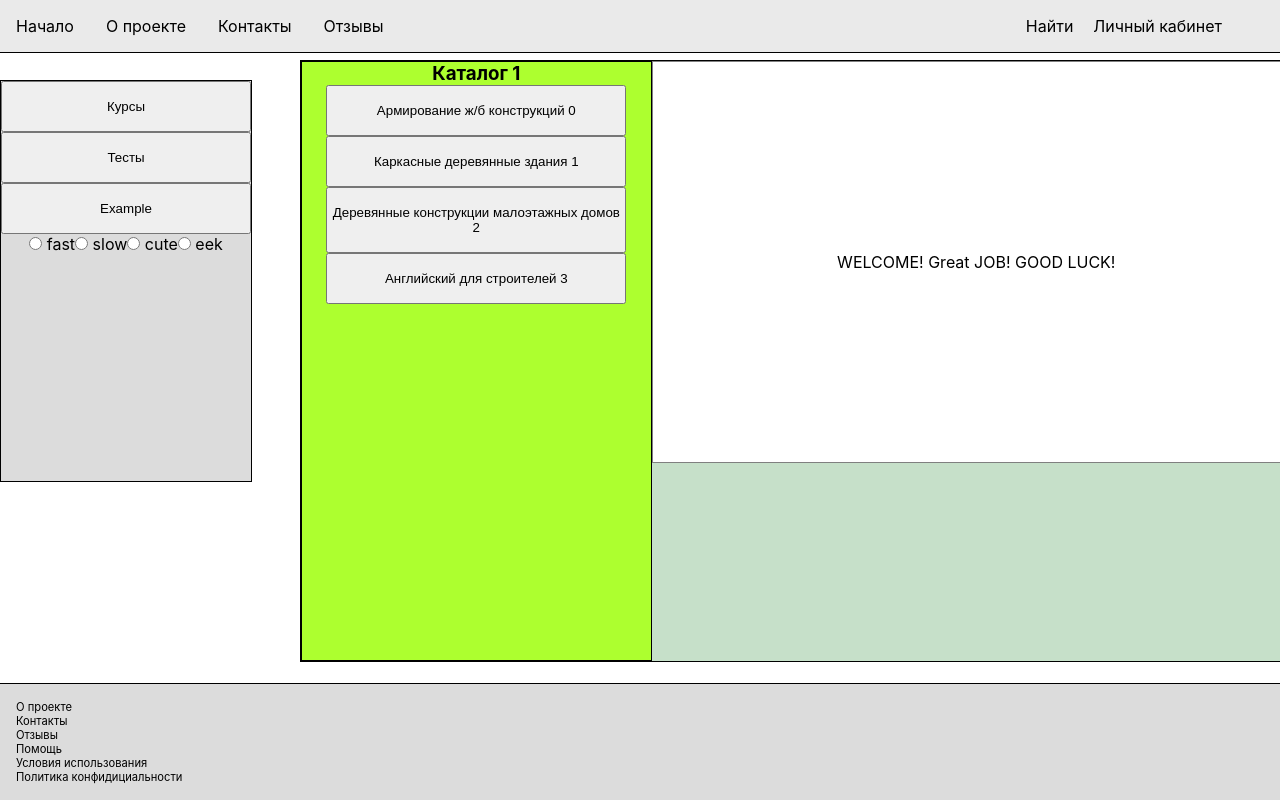
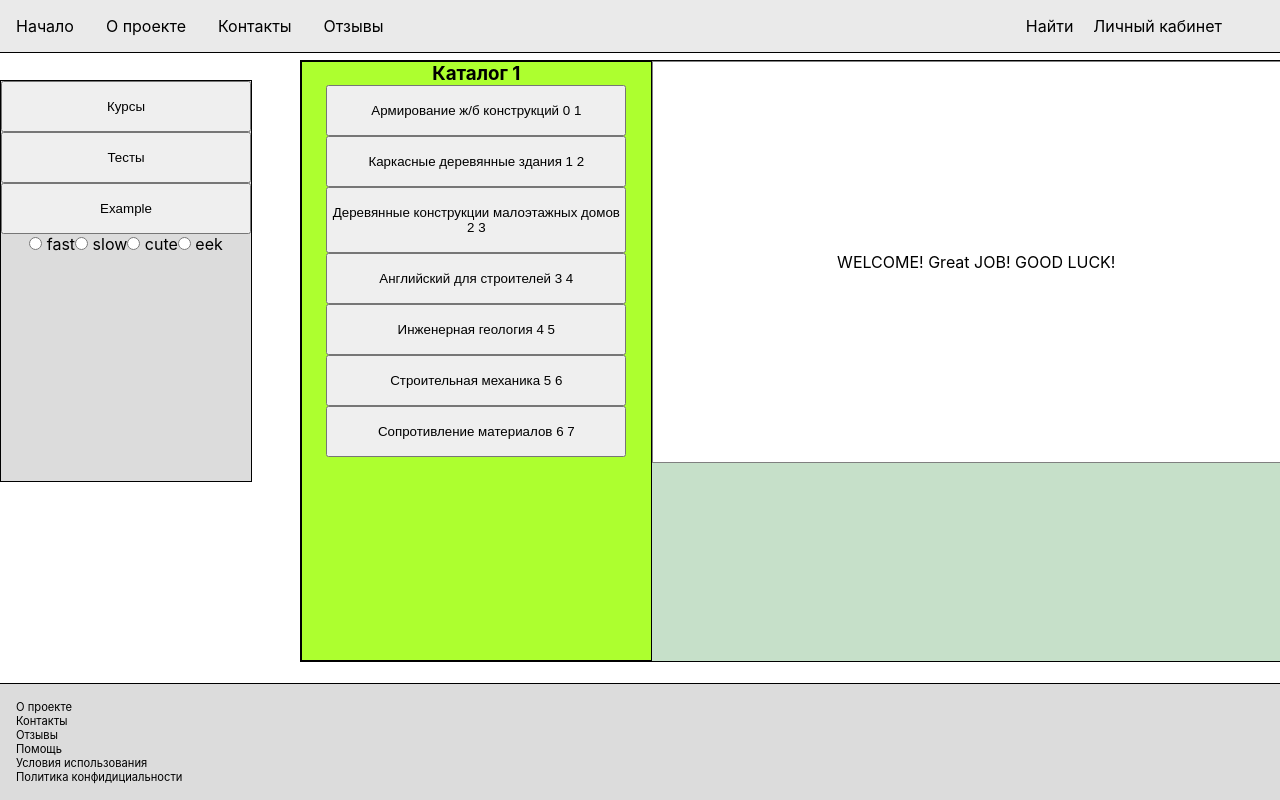
Before and after one commit to IvanMishinSever/wsctutors, a React (Create React App) app: page / in a window 1280 px wide. Both pictures are taken after a click on the button "Курсы". Shown: the top 800 px of the page. Built offline with nearby package versions, Linux system fonts and the light colour scheme.

Commit message:
change data structure

```diff
--- a/src/Components/MainVIew/Category/Category.js
+++ b/src/Components/MainVIew/Category/Category.js
@@ -64,7 +64,7 @@ export default class Category extends React.Component {
                         <h3>Каталог {idCategory}</h3>
                         <ul> {
                             nameCategory.map( (item, index) => (
-                                <li key={item}><button onClick={this.handleClick} value={String(index)}>{item} {index}</button></li>
+                                <li key={item.id}><button onClick={this.handleClick} value={String(index)}>{item.label} {index} {item.id}</button></li>
 
                             ))
                             }
--- a/src/Components/MainVIew/Category/CategoryDataCourses.js
+++ b/src/Components/MainVIew/Category/CategoryDataCourses.js
@@ -1,14 +1,52 @@
 
-const TestCategory = ['Армирование ж/б конструкций',
+/*const CourseCategory = ['Армирование ж/б конструкций',
 'Каркасные деревянные здания',
 'Деревянные конструкции малоэтажных домов',
 'Английский для строителей'
+
+];
+*/
+const CourseCategory = [
+    {
+        id: "1",
+        label: 'Армирование ж/б конструкций',
+        nodes:[
+            {
+            id: "1",
+            label: "СП63 П.1",
+            },
+            {
+            id: "2",
+            label: "СП63 П.2",
+            },
+            {id: "3",
+            label: "СП63 П.3",
+            }
+
+            ]
+    },
+    {
+        id: "2",
+        label:'Каркасные деревянные здания'},
+    {
+        id: "3",
+        label:'Деревянные конструкции малоэтажных домов'},
+    {
+        id: "4",
+        label:'Английский для строителей'},
+    {
+        id: "5",
+        label:'Инженерная геология'},
+    {
+        id: "6",
+        label:'Строительная механика'},
+    {
+        id: "7",
+        label:'Сопротивление материалов'}
 
 
 
 
 
-
-
-];
-export default TestCategory;
+    ];
+export default CourseCategory;
--- a/src/Components/MainVIew/Category/CategoryDataTests.js
+++ b/src/Components/MainVIew/Category/CategoryDataTests.js
@@ -1,6 +1,7 @@
 
 //КАТЕГОРИИ
-const CourseCategory = [
+/*
+const TestCategory = [
 'Железобетонные конструкции',
 'Стальные конструкции',
 'Деревянные конструкции',
@@ -8,10 +9,52 @@ const CourseCategory = [
 'Инженерная геология',
 'Строительная механика',
 'Сопротивление материалов'
+];
+*/
+//NEW DATA
+// TestCategory[0].id
+const TestCategory = [
+    {
+        id: "1",
+        label: 'Железобетонные конструкции',
+        nodes:[
+            {
+            id: "1",
+            label: "СП63 П.1",
+            },
+            {
+            id: "2",
+            label: "СП63 П.2",
+            },
+            {id: "3",
+            label: "СП63 П.3",
+            }
+
+            ]
+    },
+    {
+        id: "2",
+        label:'Стальные конструкции'},
+    {
+        id: "3",
+        label:'Деревянные конструкции'},
+    {
+        id: "4",
+        label:'Основания и фундаменты'},
+    {
+        id: "5",
+        label:'Инженерная геология'},
+    {
+        id: "6",
+        label:'Строительная механика'},
+    {
+        id: "7",
+        label:'Сопротивление материалов'}
 
 
 
 
 
-];
-export default CourseCategory;
+    ];
+
+export default TestCategory;
```
